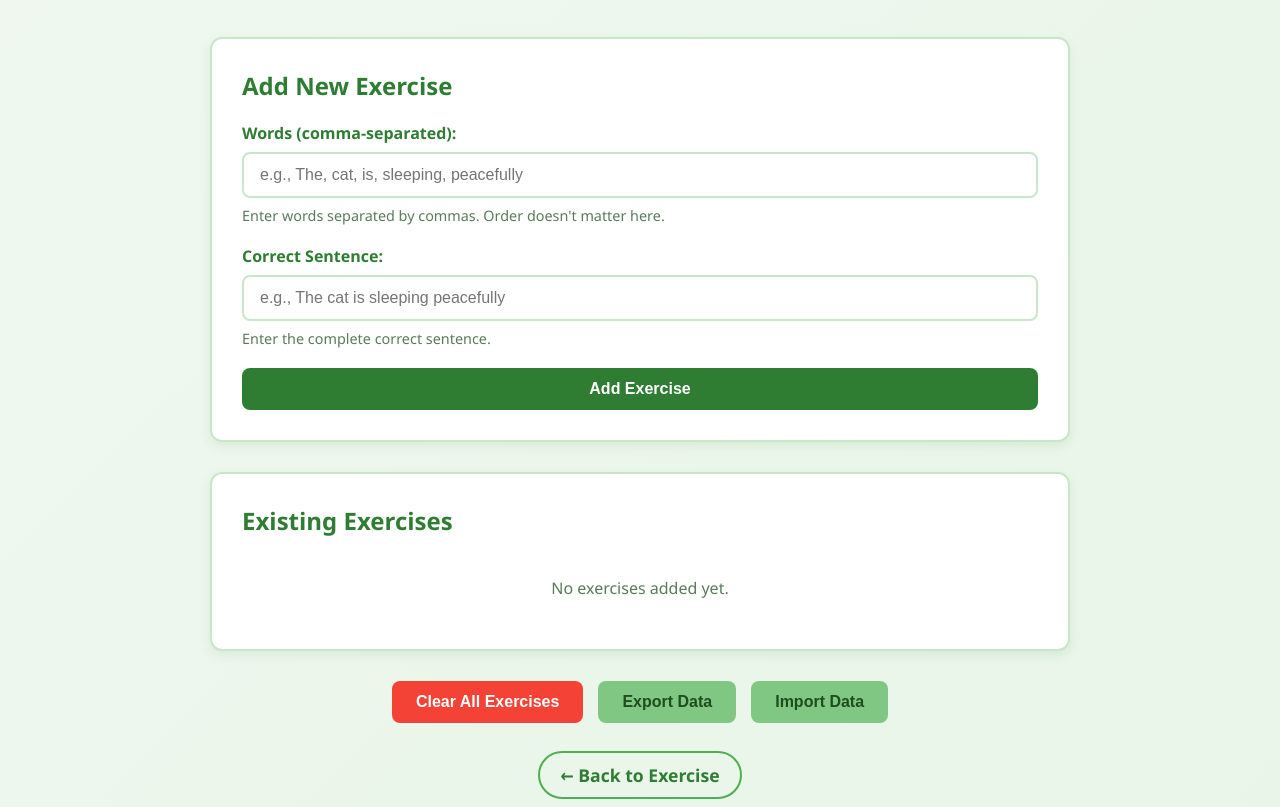
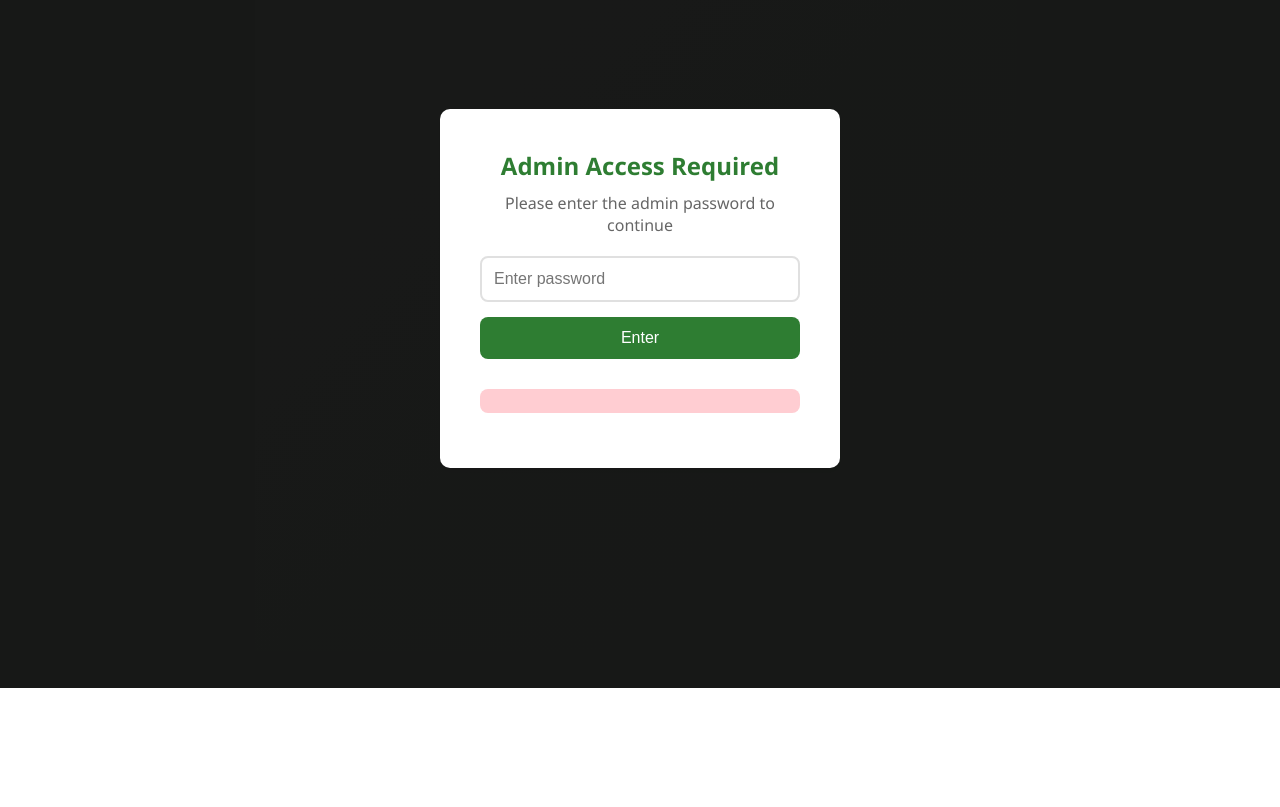
Before and after one commit to Emerlander/memorize-app, a plain HTML site: page admin.html in a window 1280 px wide. Shown: the part 112-919 px from the top of the page. After the commit the page ends 800 px from the top, so only its background shows below. Drawn offline with Linux system fonts and the light colour scheme.

Commit message:
Remove admin button and add password protection to admin panel

```diff
--- a/admin-script.js
+++ b/admin-script.js
@@ -1,3 +1,62 @@
+// Password Protection
+const PASSWORD = 'admin123'; // Change this to your desired password
+
+class PasswordProtection {
+    constructor() {
+        this.passwordOverlay = document.getElementById('passwordOverlay');
+        this.passwordForm = document.getElementById('passwordForm');
+        this.passwordInput = document.getElementById('passwordInput');
+        this.passwordError = document.getElementById('passwordError');
+        this.adminContent = document.getElementById('adminContent');
+
+        this.init();
+    }
+
+    init() {
+        // Check if already authenticated
+        const isAuthenticated = sessionStorage.getItem('adminAuthenticated') === 'true';
+
+        if (isAuthenticated) {
+            this.showAdminPanel();
+        } else {
+            this.bindPasswordEvents();
+        }
+    }
+
+    bindPasswordEvents() {
+        this.passwordForm.addEventListener('submit', (e) => {
+            e.preventDefault();
+            this.checkPassword();
+        });
+    }
+
+    checkPassword() {
+        const enteredPassword = this.passwordInput.value;
+
+        if (enteredPassword === PASSWORD) {
+            sessionStorage.setItem('adminAuthenticated', 'true');
+            this.showAdminPanel();
+        } else {
+            this.passwordError.textContent = 'Incorrect password. Please try again.';
+            this.passwordInput.value = '';
+            this.passwordInput.focus();
+
+            // Clear error message after 3 seconds
+            setTimeout(() => {
+                this.passwordError.textContent = '';
+            }, 3000);
+        }
+    }
+
+    showAdminPanel() {
+        this.passwordOverlay.style.display = 'none';
+        this.adminContent.style.display = 'block';
+
+        // Initialize the admin panel after authentication
+        new AdminPanel();
+    }
+}
+
 class AdminPanel {
     constructor() {
         this.exerciseForm = document.getElementById('exerciseForm');
@@ -205,8 +264,7 @@ class AdminPanel {
 }
 
 // Global instance for onclick handlers
-let adminPanel;
-
+// Initialize password protection when page loads
 document.addEventListener('DOMContentLoaded', () => {
-    adminPanel = new AdminPanel();
+    new PasswordProtection();
 });
--- a/admin-styles.css
+++ b/admin-styles.css
@@ -2,6 +2,80 @@
     margin: 0;
     padding: 0;
     box-sizing: border-box;
+}
+
+/* Password Protection Styles */
+.password-overlay {
+    position: fixed;
+    top: 0;
+    left: 0;
+    width: 100%;
+    height: 100%;
+    background: rgba(0, 0, 0, 0.9);
+    display: flex;
+    align-items: center;
+    justify-content: center;
+    z-index: 9999;
+}
+
+.password-container {
+    background: white;
+    padding: 40px;
+    border-radius: 10px;
+    box-shadow: 0 4px 6px rgba(0, 0, 0, 0.1);
+    max-width: 400px;
+    width: 90%;
+    text-align: center;
+}
+
+.password-container h2 {
+    color: #2e7d32;
+    margin-bottom: 10px;
+}
+
+.password-container p {
+    color: #666;
+    margin-bottom: 20px;
+}
+
+#passwordForm {
+    display: flex;
+    flex-direction: column;
+    gap: 15px;
+}
+
+#passwordInput {
+    padding: 12px;
+    border: 2px solid #e0e0e0;
+    border-radius: 8px;
+    font-size: 16px;
+    transition: border-color 0.3s;
+}
+
+#passwordInput:focus {
+    outline: none;
+    border-color: #2e7d32;
+}
+
+#passwordForm button {
+    padding: 12px;
+    background: #2e7d32;
+    color: white;
+    border: none;
+    border-radius: 8px;
+    font-size: 16px;
+    cursor: pointer;
+    transition: background 0.3s;
+}
+
+#passwordForm button:hover {
+    background: #1b5e20;
+}
+
+.error-message {
+    color: #d32f2f;
+    font-size: 14px;
+    margin-top: 5px;
 }
 
 body {
--- a/admin.html
+++ b/admin.html
@@ -7,7 +7,20 @@
     <link rel="stylesheet" href="admin-styles.css">
 </head>
 <body>
-    <div class="container">
+    <!-- Password Protection Overlay -->
+    <div id="passwordOverlay" class="password-overlay">
+        <div class="password-container">
+            <h2>Admin Access Required</h2>
+            <p>Please enter the admin password to continue</p>
+            <form id="passwordForm">
+                <input type="password" id="passwordInput" placeholder="Enter password" required>
+                <button type="submit">Enter</button>
+                <div id="passwordError" class="error-message"></div>
+            </form>
+        </div>
+    </div>
+
+    <div class="container" id="adminContent" style="display: none;">
         <header>
             <h1>Admin Panel</h1>
             <p>Manage word ordering exercises</p>
```
Also changed, not shown: index.html (+0 -3 lines).
